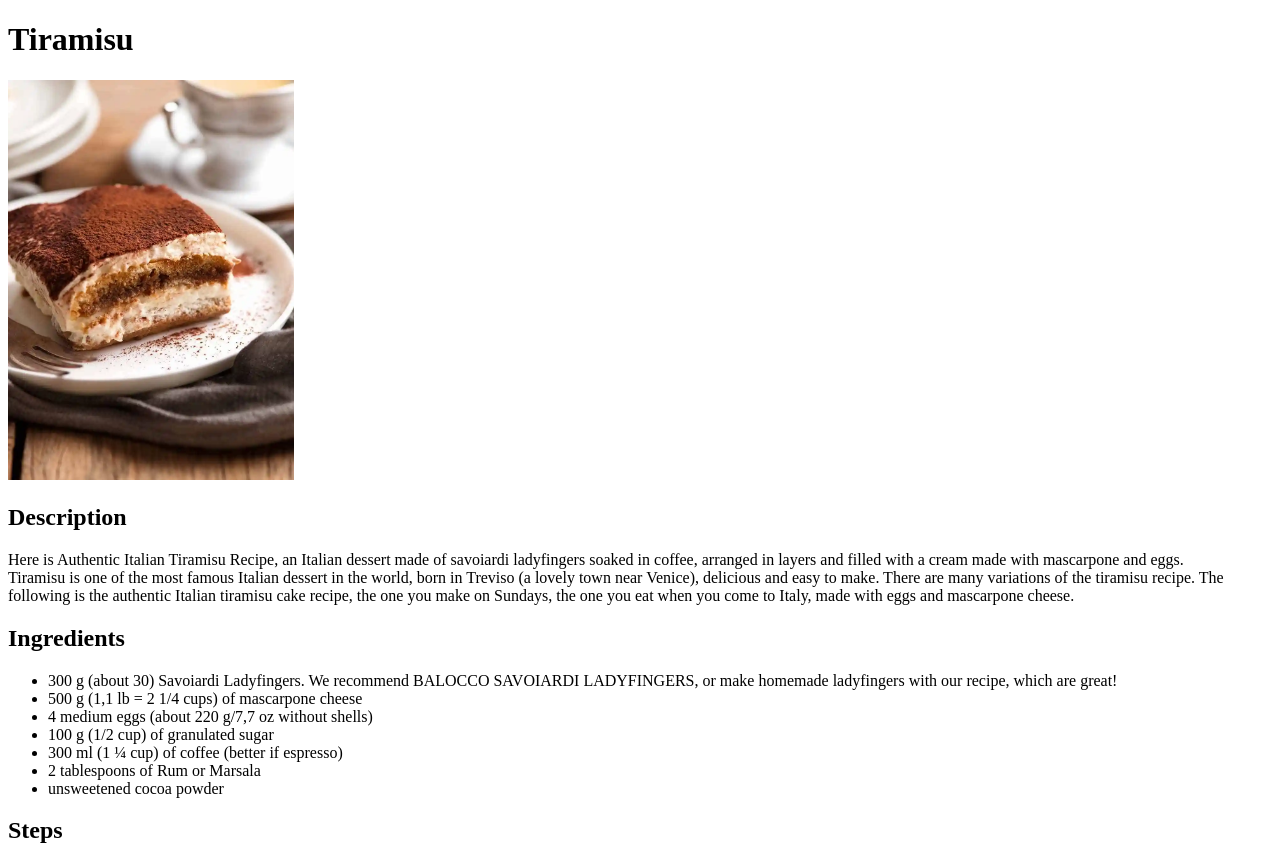
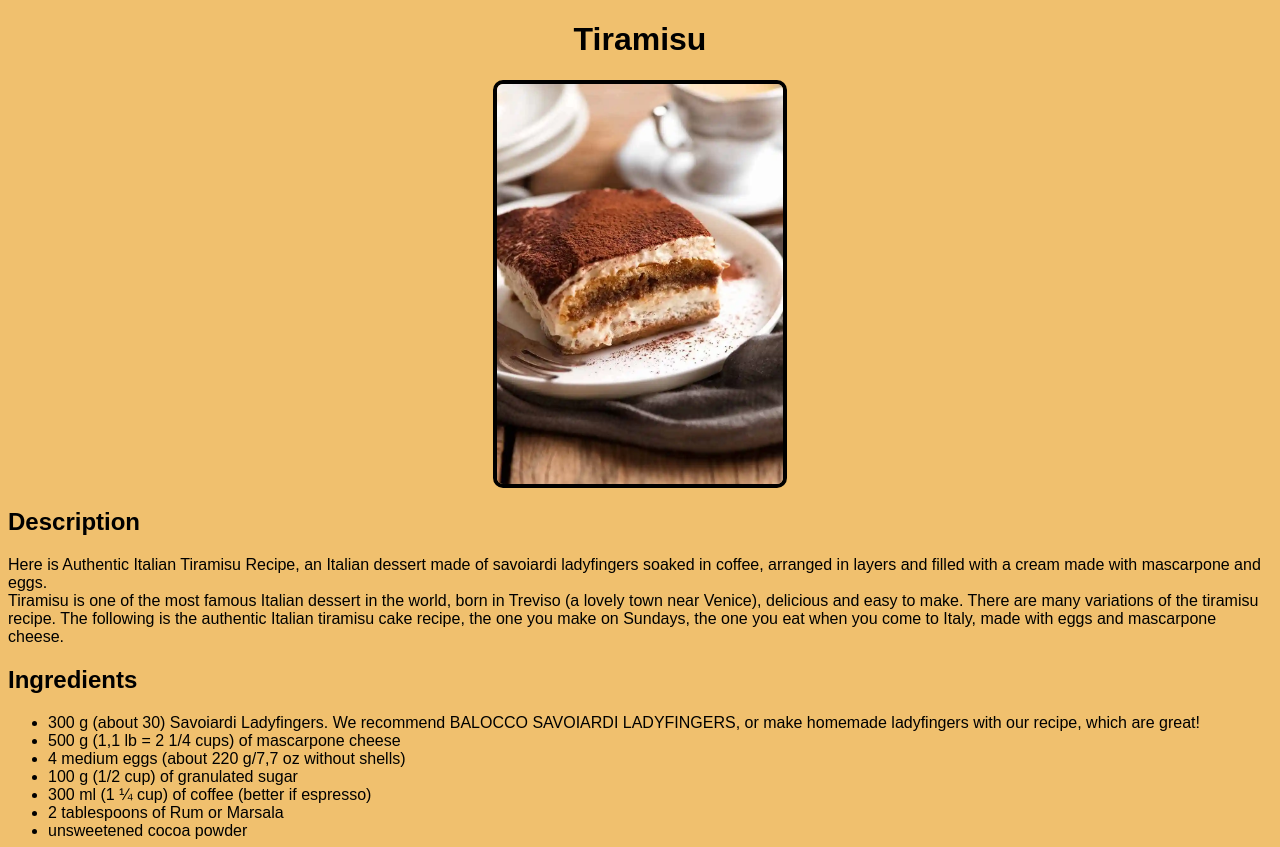
Before and after one commit to Goomiac/odin_recipes, a plain HTML site: page recipes/tiramisu.html in a window 1280 px wide. Shown: the top 847 px of the page. Drawn offline with Linux system fonts and the light colour scheme.

Commit message:
Update all pages with CSS elements

```diff
--- a/recipes/tiramisu.html
+++ b/recipes/tiramisu.html
@@ -5,10 +5,11 @@
     <meta http-equiv="X-UA-Compatible" content="IE=edge">
     <meta name="viewport" content="width=device-width, initial-scale=1.0">
     <title>Tiramisu recipe</title>
+    <link rel="stylesheet" href="../styles.css">
 </head>
 <body>
-    <h1>Tiramisu</h1>
-    <img src="images/tiramisu.jpg" height="400">
+    <h1 class="title">Tiramisu</h1>
+    <img src="images/tiramisu.jpg">
     <h2>Description</h2>
     <p>Here is Authentic Italian Tiramisu Recipe, an Italian dessert made of savoiardi ladyfingers soaked in coffee,
         arranged in layers and filled with a cream made with mascarpone and eggs.<br>
```
Also changed, not shown: index.html (+2 -1 lines), recipes/besciamella.html (+2 -1 lines), recipes/carbonara.html (+2 -1 lines).
